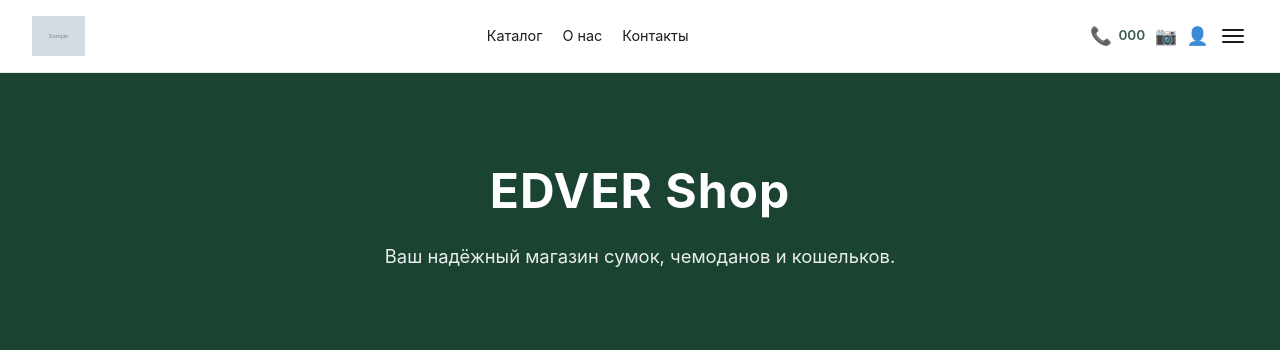
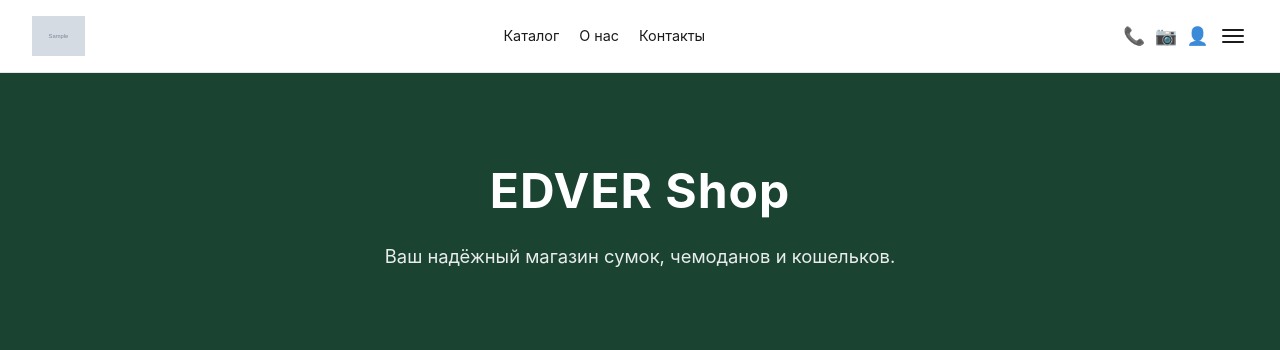
Before and after one commit to Xumpocmb/Edver-shop, a Django app: page / in a window 1280 px wide. Shown: the top 350 px of the page. Run offline with Django 5.2, Linux system fonts and the light colour scheme; tables that the repository leaves empty hold one stand-in row (values such as "Sample post"); grey boxes marked "Sample" are stand-in pictures.

Commit message:
Move phone into menu and add instagram link besides

```diff
--- a/static/css/style.css
+++ b/static/css/style.css
@@ -165,22 +165,12 @@ img {
     opacity: 1;
 }
 
-.header-phone-link {
-    display: inline-flex;
-    align-items: center;
-    gap: 0.4rem;
-}
-
-.header-phone-number {
-    font-size: 0.85rem;
+.header-menu-contact {
+    margin-top: 0.5rem;
+    padding-top: 1rem;
+    border-top: 1px solid var(--color-border);
     font-weight: 600;
     color: var(--color-accent);
-}
-
-@media (max-width: 1023px) {
-    .header-phone-number {
-        display: none;
-    }
 }
 
 /* ===== Home page ===== */
--- a/templates/header.html
+++ b/templates/header.html
@@ -14,9 +14,7 @@
         <a href="/contacts/">Контакты</a>
     </nav>
     <div class="header-right">
-        <a href="tel:{{ phone.number }}" class="header-icon header-phone-link" aria-label="Телефон">
-            📞 <span class="header-phone-number">{{ phone.number }}</span>
-        </a>
+        <a href="tel:{{ phone.number }}" class="header-icon" aria-label="Телефон">📞</a>
         <a href="{{ instagram.url }}" class="header-icon" aria-label="Instagram" target="_blank" rel="noopener">📷</a>
         <a href="/profile/" class="header-icon" aria-label="Профиль">👤</a>
         <button class="burger" id="burger" aria-label="Меню" aria-expanded="false">
@@ -31,5 +29,7 @@
         <a href="/contacts/">Контакты</a>
         <a href="/payment/">Оплата</a>
         <a href="/returns/">Возврат товара</a>
+        <a href="tel:{{ phone.number }}" class="header-menu-contact">📞 {{ phone.number }}</a>
+        <a href="{{ instagram.url }}" class="header-menu-contact" target="_blank" rel="noopener">📷 Мы в Instagram</a>
     </nav>
 </header>
```
